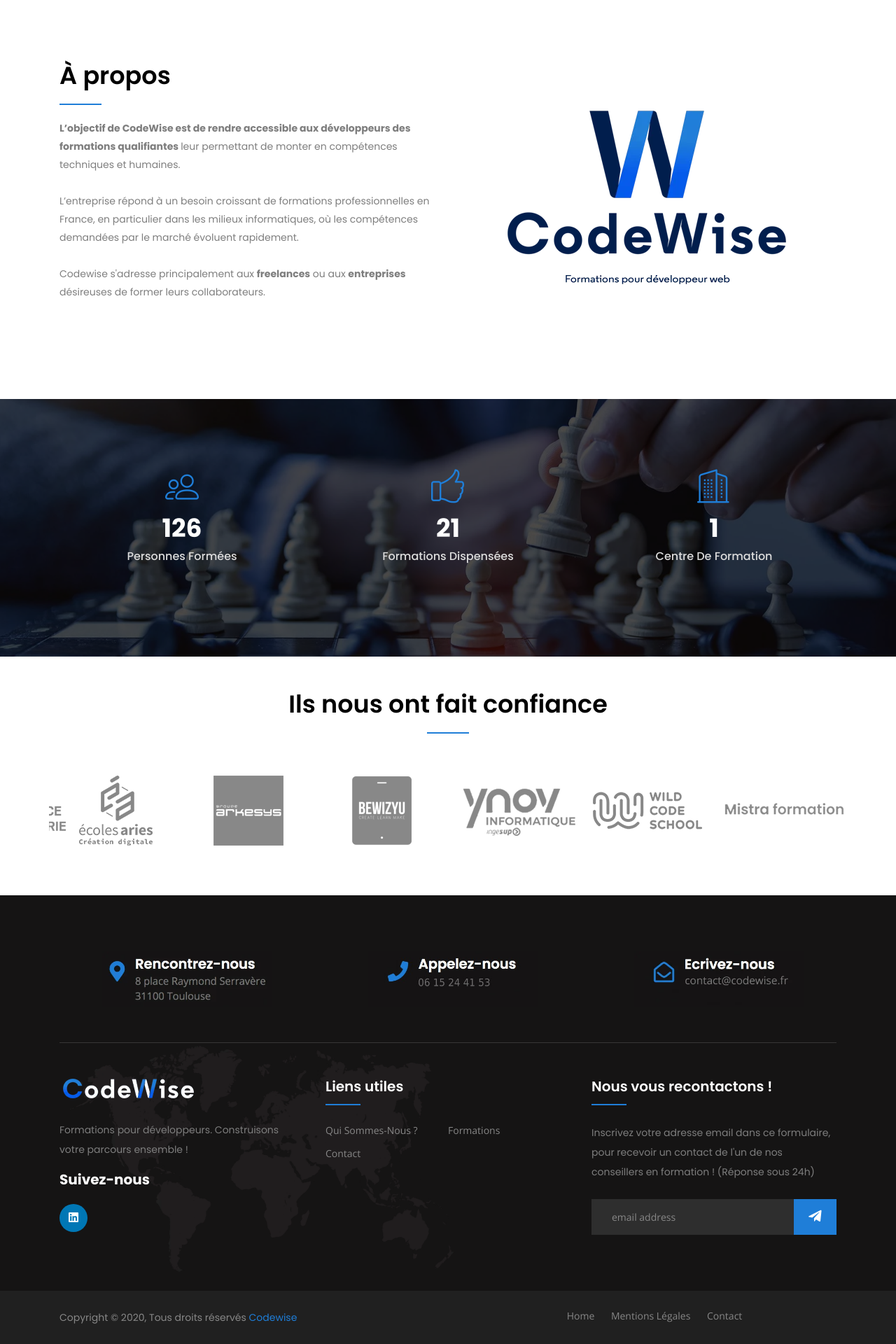
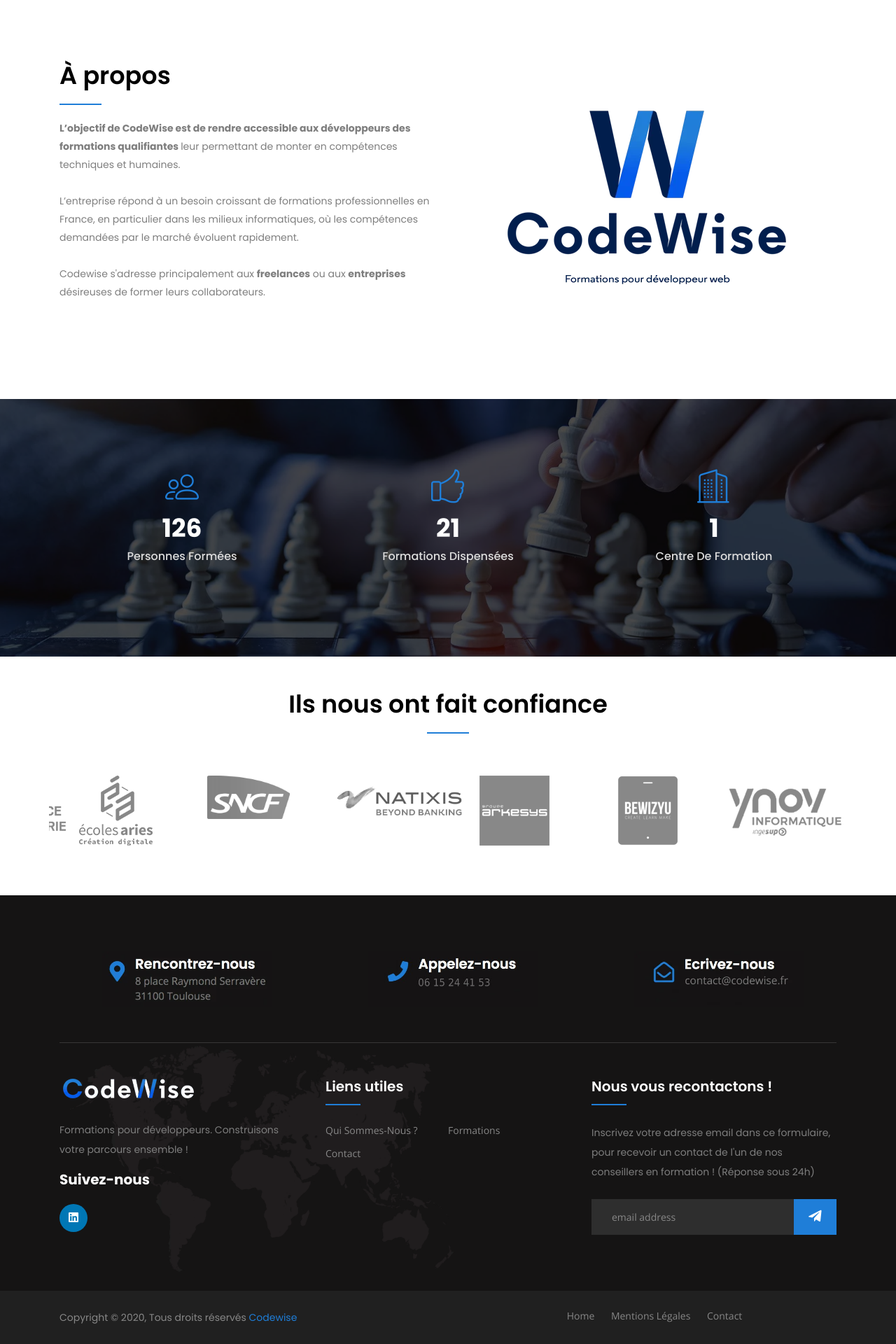
Before and after one commit to hubergerard/hubergerard.github.io, a Jekyll site: the page built from index.html, in a window 1280 px wide. Shown: the part 1265-3185 px from the top of the page at 70% size. Built offline with Jekyll 4.4.1, drawn with Linux system fonts in a browser that asks for light colours.

Commit message:
add sncf and natixis logo

```diff
--- a/_includes/clients.html
+++ b/_includes/clients.html
@@ -17,6 +17,16 @@
 					<div class="col-sm-12">
 						<div class="single-clients">
 							<img src="{{site.baseurl}}/assets/img/clients/aries.png" alt="Ecoles Ariès">
+						</div>
+					</div>
+					<div class="col-sm-12">
+						<div class="single-clients">
+							<img src="{{site.baseurl}}/assets/img/clients/sncf.png" alt="SNCF">
+						</div>
+					</div>
+					<div class="col-sm-12">
+						<div class="single-clients">
+							<img src="{{site.baseurl}}/assets/img/clients/natixis.png" alt="Natixis">
 						</div>
 					</div>
 					<div class="col-sm-12">
```
Also changed, not shown: assets/img/clients/natixis.png (added), assets/img/clients/sncf.png (added).
